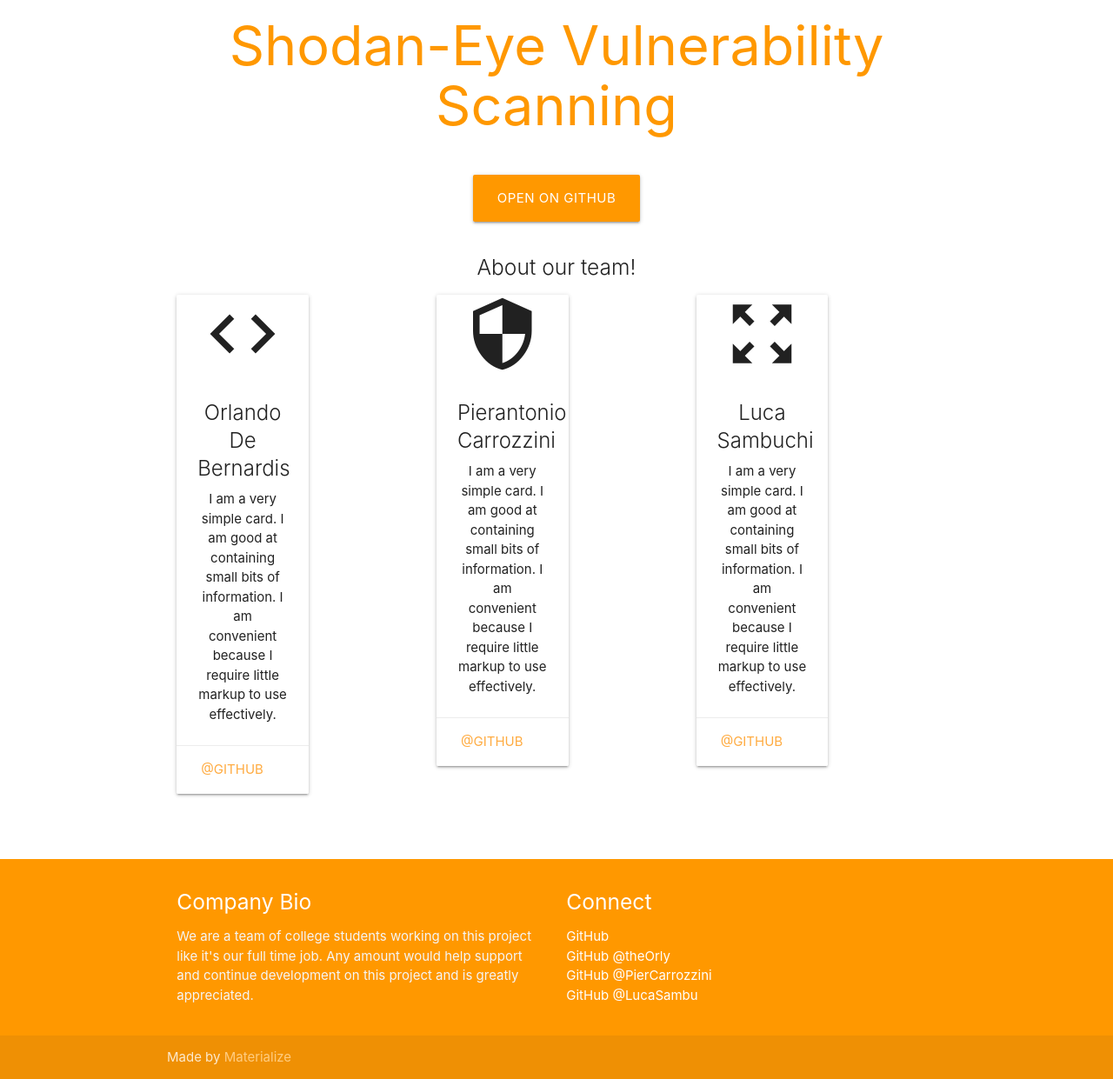
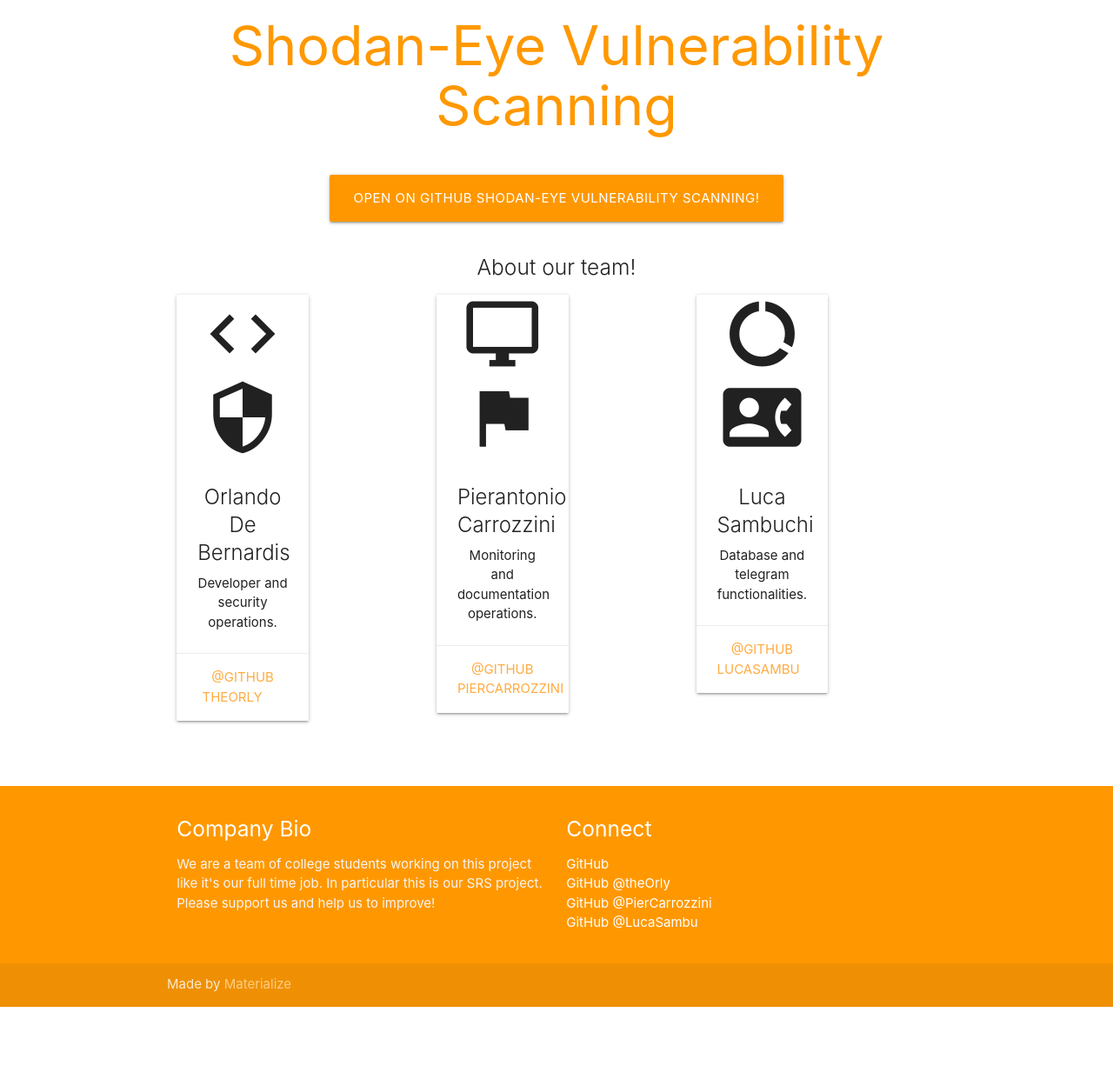
Before and after one commit to theorly/shodan_blueprints, a Flask app: page /team in a window 1280 px wide. Shown: the part 200-1441 px from the top of the page at 87% size. After the commit the page ends 1358 px from the top, so only its background shows below. Run offline with Flask 3, Linux system fonts and the light colour scheme; some libraries are stand-ins or nearby versions.

Commit message:
def commit

```diff
--- a/app/auth.py
+++ b/app/auth.py
@@ -2,7 +2,7 @@ from flask import Blueprint, render_template, redirect, url_for, request, flash
 from werkzeug.security import generate_password_hash, check_password_hash
 from flask_login import login_user, login_required, logout_user
 from app.models import User
-from app import db
+from . import db
 
 
 auth = Blueprint('auth', __name__)
--- a/app/main.py
+++ b/app/main.py
@@ -20,11 +20,8 @@ metrics = PrometheusMetrics.for_app_factory()
 def home():
     REQUEST_COUNT_MAIN.labels(method='GET', endpoint='/').inc()
     logging.info('Richiesta ricevuta per la rotta index /')
-    if current_user.is_authenticated:
-        historyIpUser = HistoryIp.query.filter_by(emailUser=current_user.email)
-        return render_template('index.html', historyIpUser=historyIpUser)
-    else:
-        return render_template('index.html')
+
+    return render_template('index.html')
 
 @main.route('/metrics')
 def metrics():
@@ -48,4 +45,8 @@ def about():
 @main.route('/profile')
 @login_required # per garantire l'accesso solo ad utenti registrati
 def profile():
-    return render_template('profile.html', name=current_user.name)
+    if current_user.is_authenticated:
+        historyIpUser = HistoryIp.query.filter_by(emailUser=current_user.email)
+        return render_template('profile.html', name=current_user.name, historyIpUser=historyIpUser)
+    else:
+        return render_template('profile.html', name=current_user.name)
--- a/app/templates/base.html
+++ b/app/templates/base.html
@@ -112,7 +112,7 @@
       <div class="row">
         <div class="col l6 s12">
           <h5 class="white-text">Company Bio</h5>
-          <p class="grey-text text-lighten-4">We are a team of college students working on this project like it's our full time job. Any amount would help support and continue development on this project and is greatly appreciated.</p>
+          <p class="grey-text text-lighten-4">We are a team of college students working on this project like it's our full time job. In particular this is our SRS project. Please support us and help us to improve! </p>
 
 
         </div>
--- a/app/templates/login.html
+++ b/app/templates/login.html
@@ -2,7 +2,9 @@
 
 {% block content %}
 <div class="section no-pad-bot" id="index-banner">
-    <h3 class="header center orange-text">Login</h3>
+    <div class="container">
+        <div class="row center">
+    <h3 class="header center orange-text">Login Page</h3>
     <div class="materialboxed">
         {% with messages = get_flashed_messages() %}
         {% if messages %}
@@ -32,5 +34,7 @@
 
         </form>
     </div>
+        </div>
+    </div>
 </div>
 {% endblock %}
--- a/app/templates/signup.html
+++ b/app/templates/signup.html
@@ -2,7 +2,9 @@
 
 {% block content %}
 <div class="section no-pad-bot" id="index-banner">
-    <h3 class="header center orange-text">Sign Up</h3>
+    <div class="container">
+        <div class="row center">
+    <h3 class="header center orange-text">Sign Up Page</h3>
     <div class="materialboxed">
         {% with messages = get_flashed_messages() %}
         {% if messages %}
@@ -36,5 +38,7 @@
 
         </form>
     </div>
+    </div>
+    </div>
 </div>
 {% endblock %}
--- a/app/templates/team.html
+++ b/app/templates/team.html
@@ -14,7 +14,7 @@
                 <h1 class="header center orange-text">Shodan-Eye Vulnerability Scanning</h1>
             </div>
 
-            <a href="https://github.com/theorly/shodan_blueprints" id="download-button" class="btn-large waves-effect waves-light orange">OPEN ON GITHUB</a>
+            <a href="https://github.com/theorly/shodan_blueprints" id="download-button" class="btn-large waves-effect waves-light orange">OPEN ON GITHUB Shodan-Eye Vulnerability Scanning!</a>
             <br>
             <br>
 
@@ -30,14 +30,14 @@
                       <div class="card">
                         <div class="card-image center-align">
                           <i class="large material-icons">code</i>
+                          <i class="large material-icons">security</i>
                         </div>
                         <div class="card-content">
                           <span class="card-title">Orlando De Bernardis</span>
-                          <p>I am a very simple card. I am good at containing small bits of information.
-                          I am convenient because I require little markup to use effectively.</p>
+                          <p>Developer and security operations.</p>
                         </div>
                         <div class="card-action">
-                          <a href="https://github.com/theorly">@github</a>
+                          <a href="https://github.com/theorly">@github TheOrly</a>
                         </div>
                       </div>
                     </div>
@@ -51,15 +51,15 @@
                     <div class="col s12 m7">
                       <div class="card">
                         <div class="card-image center-align">
-                          <i class="large material-icons">security</i>
+                          <i class="large material-icons">desktop_windows</i>
+                          <i class="large material-icons">flag</i>
                         </div>
                         <div class="card-content">
                           <span class="card-title">Pierantonio Carrozzini</span>
-                          <p>I am a very simple card. I am good at containing small bits of information.
-                          I am convenient because I require little markup to use effectively.</p>
+                          <p>Monitoring and documentation operations.</p>
                         </div>
                         <div class="card-action">
-                          <a href="https://github.com/PierCarrozzini">@github</a>
+                          <a href="https://github.com/PierCarrozzini">@github PierCarrozzini</a>
                         </div>
                       </div>
                     </div>
@@ -73,15 +73,15 @@
                     <div class="col s12 m7">
                       <div class="card">
                         <div class="card-image center-align">
-                          <i class="large material-icons">zoom_out_map</i>
+                          <i class="large material-icons">data_usage</i>
+                          <i class="large material-icons">contact_phone</i>
                         </div>
                         <div class="card-content">
                           <span class="card-title">Luca Sambuchi</span>
-                          <p>I am a very simple card. I am good at containing small bits of information.
-                          I am convenient because I require little markup to use effectively.</p>
+                          <p>Database and telegram functionalities.</p>
                         </div>
                         <div class="card-action">
-                          <a href="https://github.com/lucasambu">@github</a>
+                          <a href="https://github.com/lucasambu">@github LucaSambu</a>
                         </div>
                       </div>
                     </div>
--- a/docker-compose.yml
+++ b/docker-compose.yml
@@ -6,8 +6,7 @@ networks:
 
 services:
   shodan-app:
-    #image: shodan.azurecr.io/shodan:latest
-    image: shodanlocal:latest
+    image: shodan.azurecr.io/shodan:latest
     build:
       context: .
       dockerfile: Dockerfile
@@ -33,7 +32,7 @@ services:
       dockerfile: Dockerfile_grafana
     container_name: grafana
     environment:
-      - GF_SERVER_ROOT_URL=http://shodantry.azurewebsites.net/grafana/
+      - GF_SERVER_ROOT_URL=http://shodanscanning.azurewebsites.net/grafana/
     expose:
       - "3000"
     networks:
```
Also changed, not shown: app/__init__.py (+6 -7 lines), app/search.py (+12 -11 lines), app/templates/index.html (+3 -12 lines), app/templates/profile.html (+42 -3 lines).
